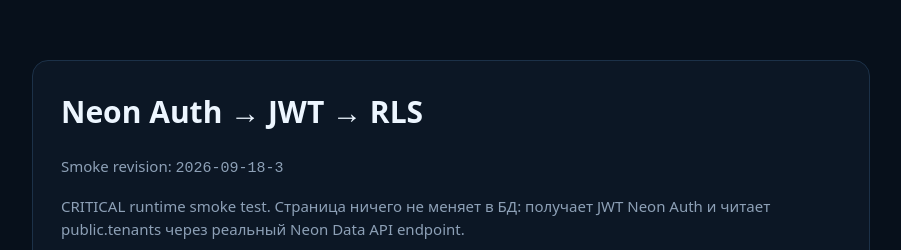
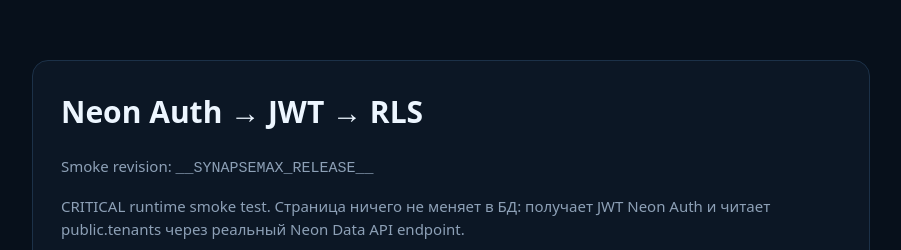
Before and after one commit to knyavik-stack/synapsemax, a website: page rls-smoke.html in a window 1280 px wide. Shown: the part 203-453 px from the top of the page, without its empty margins (189-1090 px from the left). Drawn offline with Linux system fonts and the light colour scheme.

```diff
--- a/rls-smoke.html
+++ b/rls-smoke.html
@@ -6,7 +6,7 @@
 <style>body{margin:0;min-height:100vh;background:#07101b;color:#edf6ff;font:15px/1.5 system-ui;padding:32px;display:grid;place-items:center}main{width:min(780px,100%);background:#0c1725;border:1px solid #1c3148;border-radius:16px;padding:28px}h1{margin-top:0}.muted{color:#8da0b6}.ok{color:#55f5c0}.bad{color:#ff7b8d}button{padding:12px 16px;border:0;border-radius:9px;background:#00e1ff;color:#031019;font-weight:800;cursor:pointer}.status{margin-top:18px;padding:16px;border:1px solid #1c3148;border-radius:10px;white-space:pre-wrap;overflow-wrap:anywhere}code{word-break:break-all}</style>
 </head>
 <body><main>
-<h1>Neon Auth → JWT → RLS</h1><p class="muted">Smoke revision: <code>2026-09-18-3</code></p>
+<h1>Neon Auth → JWT → RLS</h1><p class="muted">Smoke revision: <code>__SYNAPSEMAX_RELEASE__</code></p>
 <p class="muted">CRITICAL runtime smoke test. Страница ничего не меняет в БД: получает JWT Neon Auth и читает public.tenants через реальный Neon Data API endpoint.</p>
 <button id="run">Проверить RLS</button>
 <div id="status" class="status">Нажмите кнопку после входа на /auth.html.</div>
```
